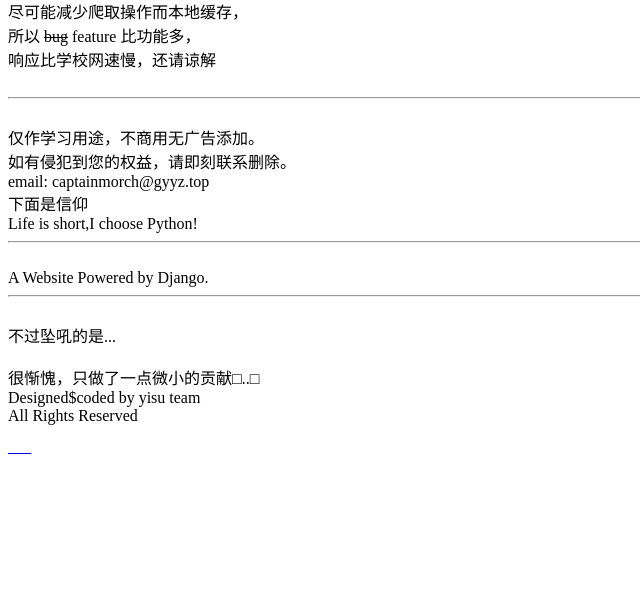
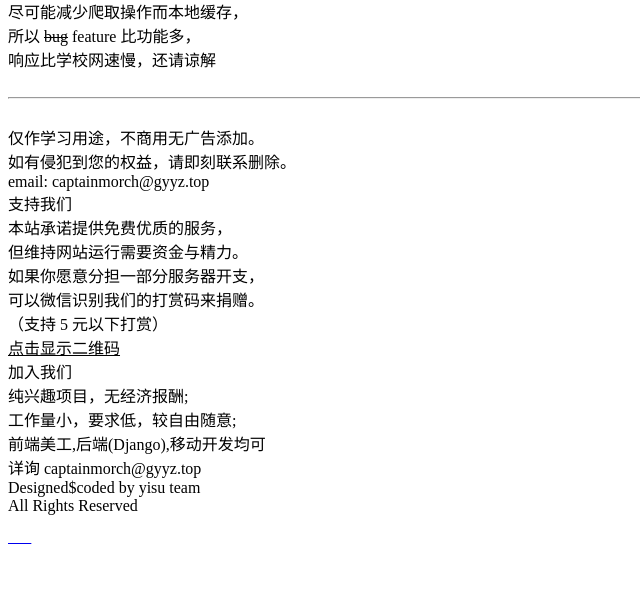
Before and after one commit to CaptainMorch/gyyz.top, a Django app: template templates/about.html in a window 1280 px wide. Shown: the part 209-800 px from the top of the page, without its empty margins (0-640 px from the left). Run offline with Django 3.2, Linux system fonts and the light colour scheme; the template is opened without the code that fills it, so the values that code supplies are empty; some libraries are stand-ins or nearby versions; some web fonts are replaced.

Commit message:
add support qrcode

```diff
--- a/templates/about.html
+++ b/templates/about.html
@@ -19,15 +19,29 @@
     </div>
 </div>
 <div class='card'>
-    <div class='subtitle'>下面是信仰</div>
-    <div class='subcontent'>
-        Life is short,I choose Python!
-        <br><hr><br>
-        A Website Powered by Django.
-        <br><hr><br>
-        不过坠吼的是...
-        <br><br>
-        很惭愧，只做了一点微小的贡献□..□
-    </div>
+	<div class='subtitle'>支持我们</div>
+	<div class='subcontent'>
+		本站承诺提供免费优质的服务，<br>
+		但维持网站运行需要资金与精力。<br>
+		如果你愿意分担一部分服务器开支，<br>
+		可以微信识别我们的打赏码来捐赠。<br>
+		（支持 5 元以下打赏）<br>
+		<u onclick="$('#qrcode').show();">点击显示二维码</u>
+		<div id='qrcode' style="display:none">
+			<img width=100 height=100 src='/static/img/support.png'>
+			{% if device_type == 'mobile' %}
+			<p>长按保存到本地，在微信扫一扫中选择'从相册选取二维码'</p>
+			{% endif %}
+		</div>
+	</div>
+</div>
+<div class='card'>
+	<div class='subtitle'>加入我们</div>
+	<div class='subcontent'>
+		纯兴趣项目，无经济报酬;<br>
+		工作量小，要求低，较自由随意;<br>
+		前端美工,后端(Django),移动开发均可<br>
+		详询 captainmorch@gyyz.top
+	</div>
 </div>
 {% endblock %}
```
